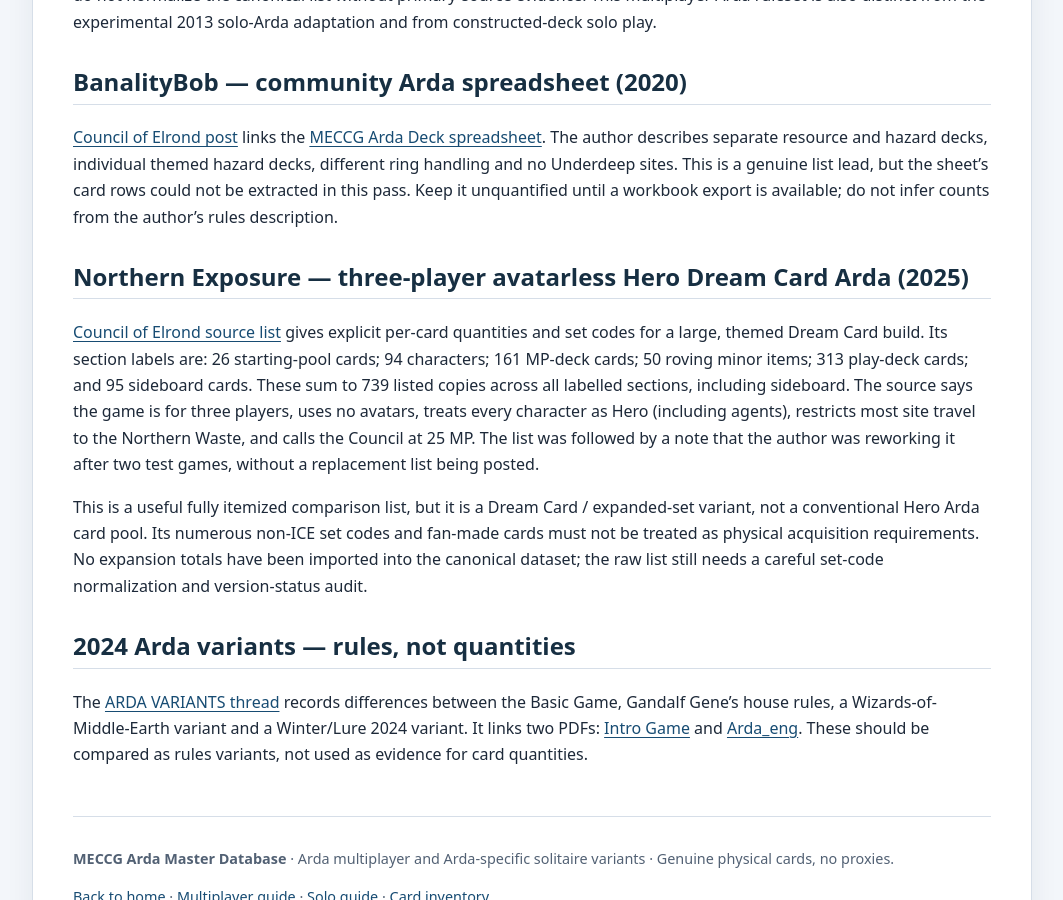
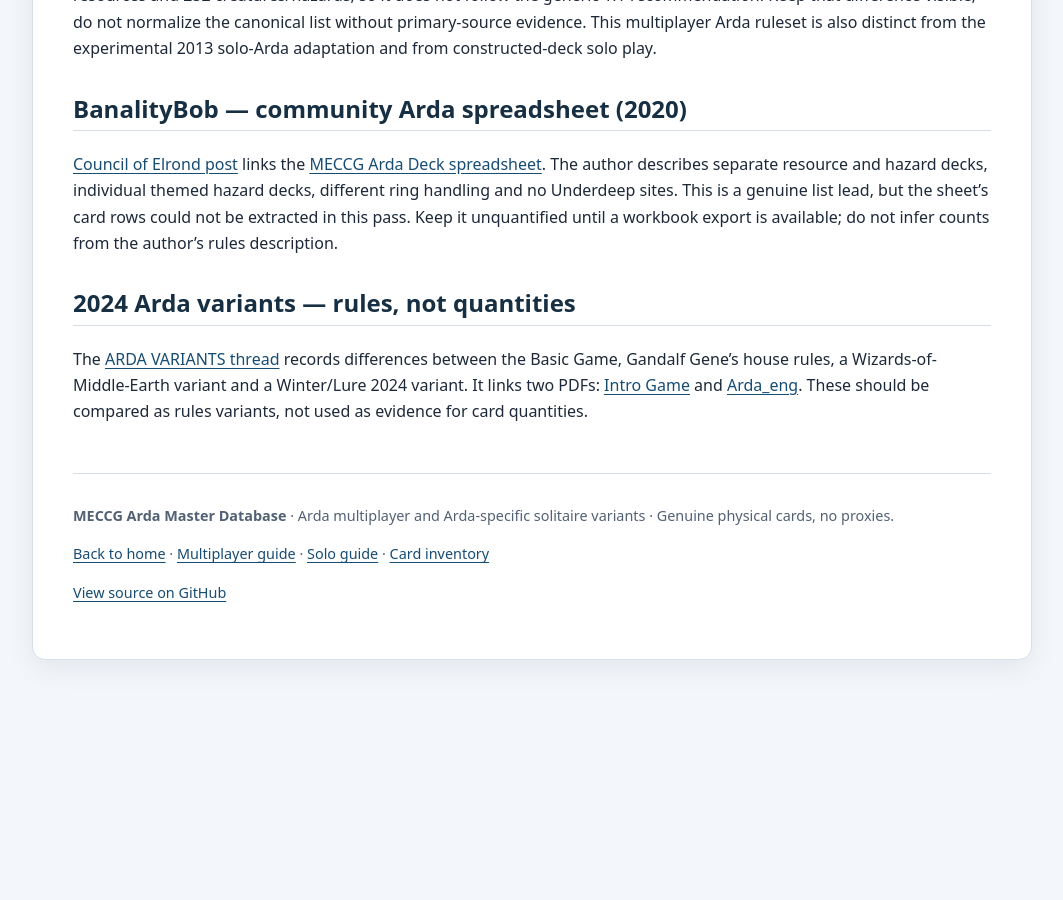
Before and after one commit to JamSpot/meccg-arda-master-database, a Jekyll site: the page built from docs/comparison-lists.md, in a window 1280 px wide and 900 px high, scrolled down 3041 px. Shown: the whole window, without its empty margins (108-1171 px from the left). Built offline with Jekyll 4.4.1, drawn with Linux system fonts in a browser that asks for light colours; our own code applies the rules of GitHub Pages for plain Markdown files; after the commit the page ends 3725 px from its top, so only the background shows below that; some of the changed text lies outside the part shown.

Commit message:
Remove out-of-scope custom variant from Arda comparisons

```diff
--- a/docs/comparison-lists.md
+++ b/docs/comparison-lists.md
@@ -56,8 +56,8 @@ These are pool/category totals, not a claim that all cards belong to the canonic
 
 [La BSK: SATM partida en solitario](https://labsk.net/index.php?topic=126528.30) includes a 2014 pool-building description and a 4 June 2017 follow-up. The described pool uses The Wizards, The Dragons and Dark Minions; one copy of each card except commons/uncommons at three copies; and Callasmar's solo-Arda rules. Borja's 2017 post links a [Google Docs card list](https://docs.google.com/document/d/1XSkyc_lnn0av7pbvqs814zlwN4kZSs4hKaNm00nm5Rw/edit?usp=sharing) and the [solo-Arda rules file](https://boardgamegeek.com/filepage/87333/variante-a-las-reglas-arda-para-jugar-en-solitario). He says he had only played the pool solo. The Google Doc could not be extracted automatically, so this remains a separate source lead, not a quantity authority.
 
-## Later variants
-Later cooperative, revised, dream-card and community Arda projects remain separated from the canonical dataset.
+## Scope boundary
+Only original, officially published ICE Middle-earth CCG cards are eligible for comparison or quantity totals. Dream Cards, fan-made/custom cards, unreleased cards and proxies are excluded from this project entirely.
 
 
 ## 2013 — My Solo Arda Build with Session Report
@@ -79,12 +79,6 @@ This is a rules baseline, not an exact list. The current Gandalf Gene transcript
 
 [Council of Elrond post](https://www.councilofelrond.org/forum/viewtopic.php?f=37&t=4324) links the [MECCG Arda Deck spreadsheet](https://docs.google.com/spreadsheets/d/1a_32IVLD7SkX6A8fqVsAz95i67HtcxAb4VZYuvxg8ns/edit?usp=sharing). The author describes separate resource and hazard decks, individual themed hazard decks, different ring handling and no Underdeep sites. This is a genuine list lead, but the sheet's card rows could not be extracted in this pass. Keep it unquantified until a workbook export is available; do not infer counts from the author's rules description.
 
-## Northern Exposure — three-player avatarless Hero Dream Card Arda (2025)
-
-[Council of Elrond source list](https://www.councilofelrond.org/forum/viewtopic.php?f=37&t=5233) gives explicit per-card quantities and set codes for a large, themed Dream Card build. Its section labels are: 26 starting-pool cards; 94 characters; 161 MP-deck cards; 50 roving minor items; 313 play-deck cards; and 95 sideboard cards. These sum to 739 listed copies across all labelled sections, including sideboard. The source says the game is for three players, uses no avatars, treats every character as Hero (including agents), restricts most site travel to the Northern Waste, and calls the Council at 25 MP. The list was followed by a note that the author was reworking it after two test games, without a replacement list being posted.
-
-This is a useful fully itemized comparison list, but it is a Dream Card / expanded-set variant, not a conventional Hero Arda card pool. Its numerous non-ICE set codes and fan-made cards must not be treated as physical acquisition requirements. No expansion totals have been imported into the canonical dataset; the raw list still needs a careful set-code normalization and version-status audit.
-
 ## 2024 Arda variants — rules, not quantities
 
 The [ARDA VARIANTS thread](https://www.councilofelrond.org/forum/viewtopic.php?f=37&t=4992) records differences between the Basic Game, Gandalf Gene's house rules, a Wizards-of-Middle-Earth variant and a Winter/Lure 2024 variant. It links two PDFs: [Intro Game](https://www.councilofelrond.org/forum/download/file.php?id=4315) and [Arda_eng](https://www.councilofelrond.org/forum/download/file.php?id=4286). These should be compared as rules variants, not used as evidence for card quantities.
```
